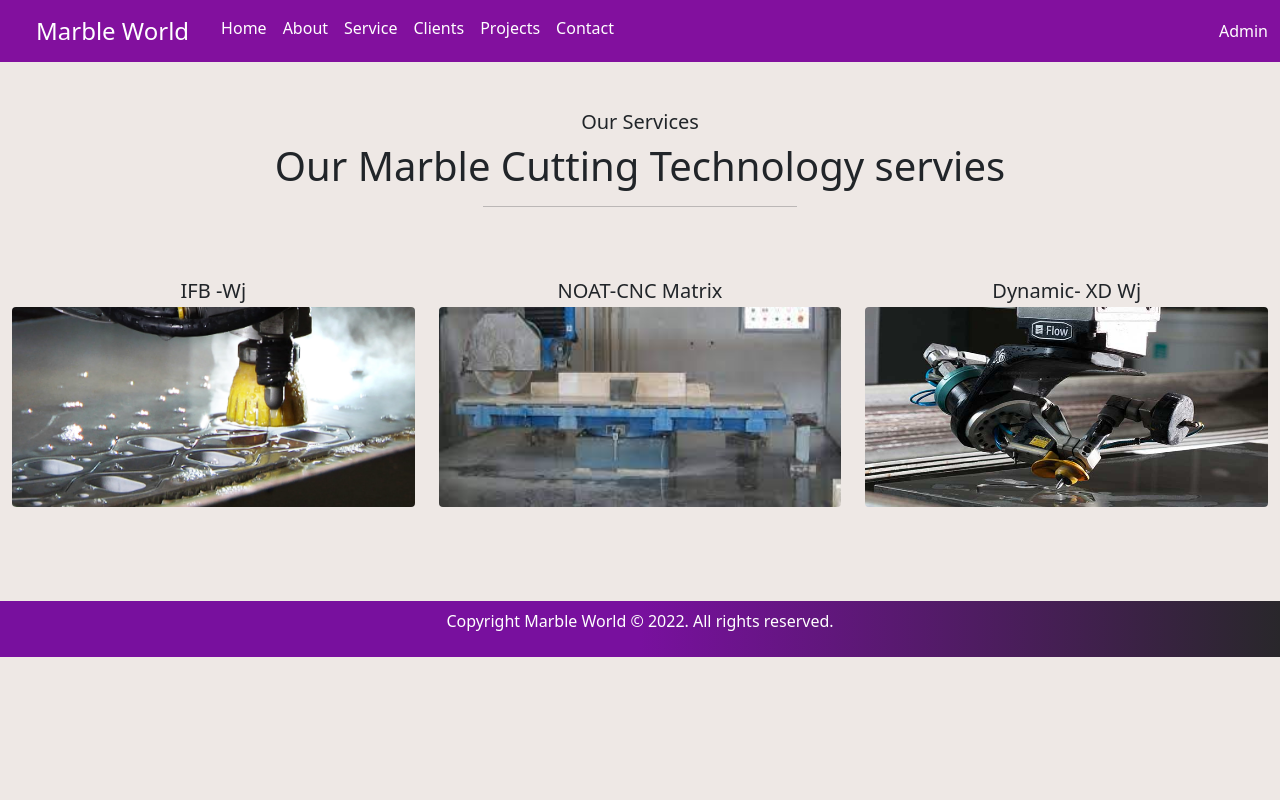
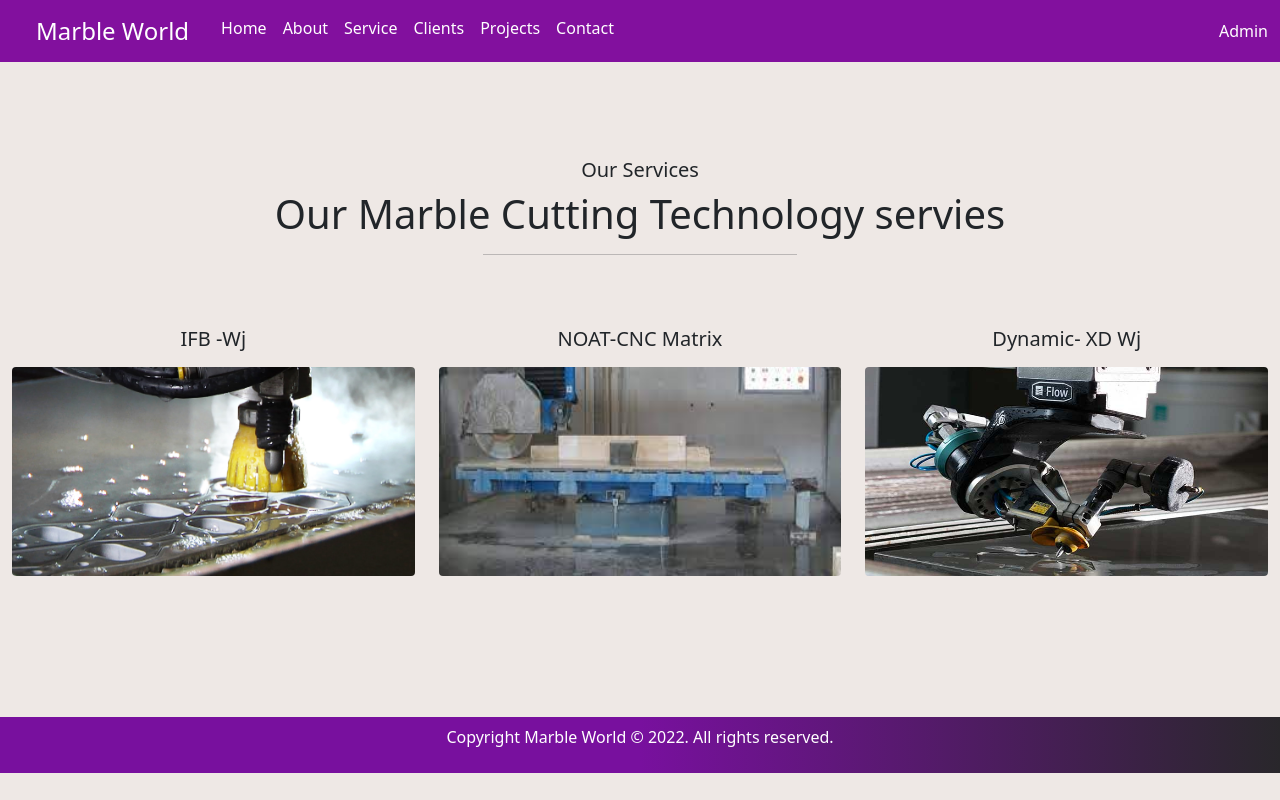
Before and after one commit to Raja0514/Mern_Web, a React (Create React App) app: page /services in a window 1280 px wide. Built offline with nearby package versions, Linux system fonts and the light colour scheme; a web font is replaced by a local one.

Commit message:
fffffggg

```diff
--- a/src/Components/Services.jsx
+++ b/src/Components/Services.jsx
@@ -3,8 +3,8 @@ import React from "react";
 const Services = () => {
   return (
     <section id="service">
-      <div className="container-fluid mt-5">
-        <div className="row mb-5 ">
+      <div className="container-fluid mt-5 py-5">
+        <div className="row mb-5  ">
           <div className="col mb-2">
             <h3 className="fs-5 text-center ">Our Services</h3>
             <h1 className="display-6 text-center">
@@ -14,8 +14,8 @@ const Services = () => {
           </div>
         </div>
           <div className="row mb-5  ">
-            <div className="col mb-2">
-              <h5 className="text-center mb-1 ">IFB -Wj</h5>
+            <div className="col mb-3">
+              <h5 className="text-center mb-3 ">IFB -Wj</h5>
               <img
                 src="/assets/flow3.jpg"
                 alt="err"
@@ -23,13 +23,13 @@ const Services = () => {
               />
             </div>
 
-            <div className="col mb-2">
-              <h5 className="text-center mb-1">NOAT-CNC Matrix</h5>
+            <div className="col mb-3">
+              <h5 className="text-center mb-3">NOAT-CNC Matrix</h5>
               <img src="/assets/jpk.jpg" alt="err" className="contact-file1" />
             </div>
 
-            <div className="col mb-2">
-              <h5 className="text-center mb-1 ">Dynamic- XD Wj</h5>
+            <div className="col mb-3">
+              <h5 className="text-center mb-3 ">Dynamic- XD Wj</h5>
               <img
                 src="/assets/flow2.jpg"
                 alt="err"
```
